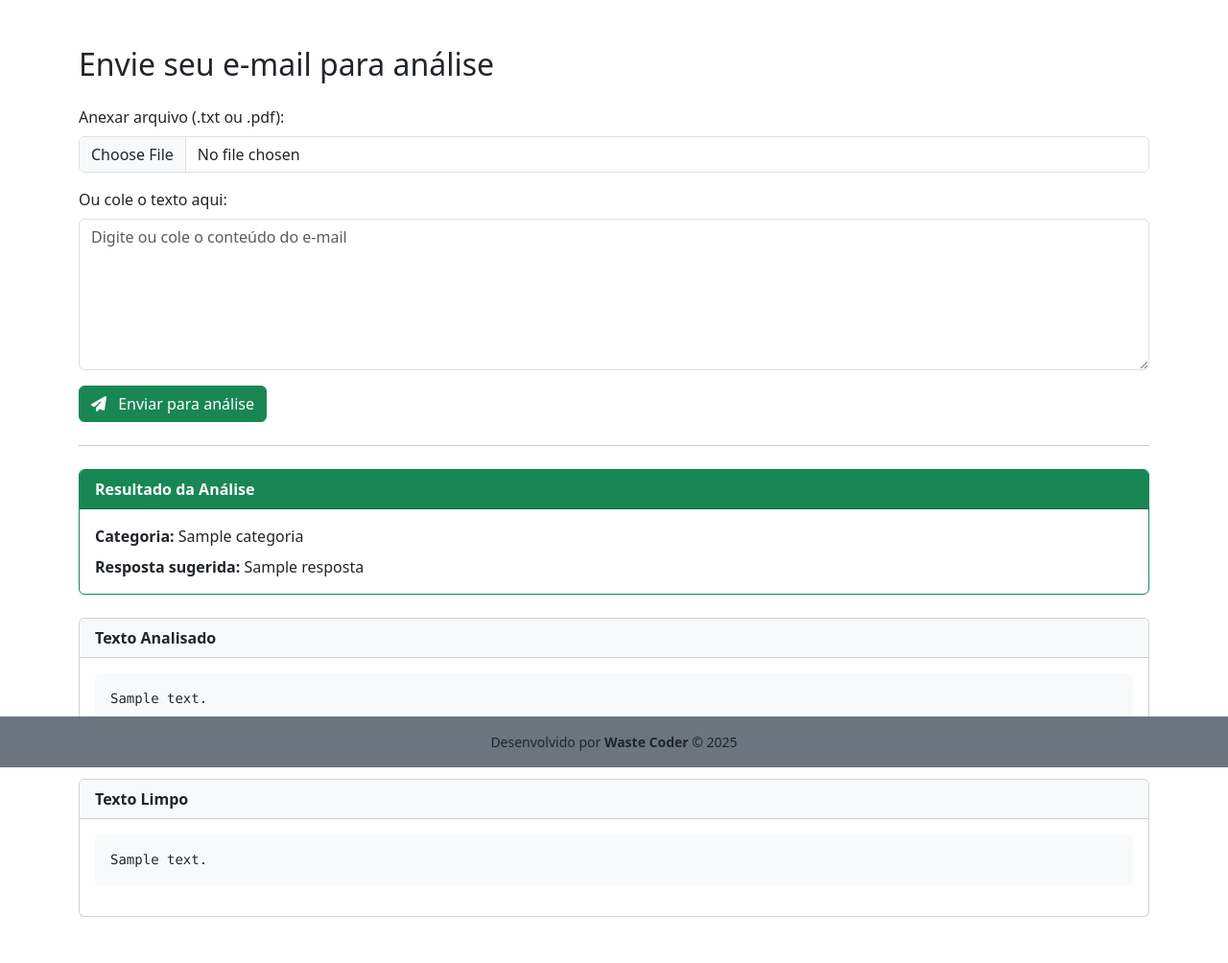
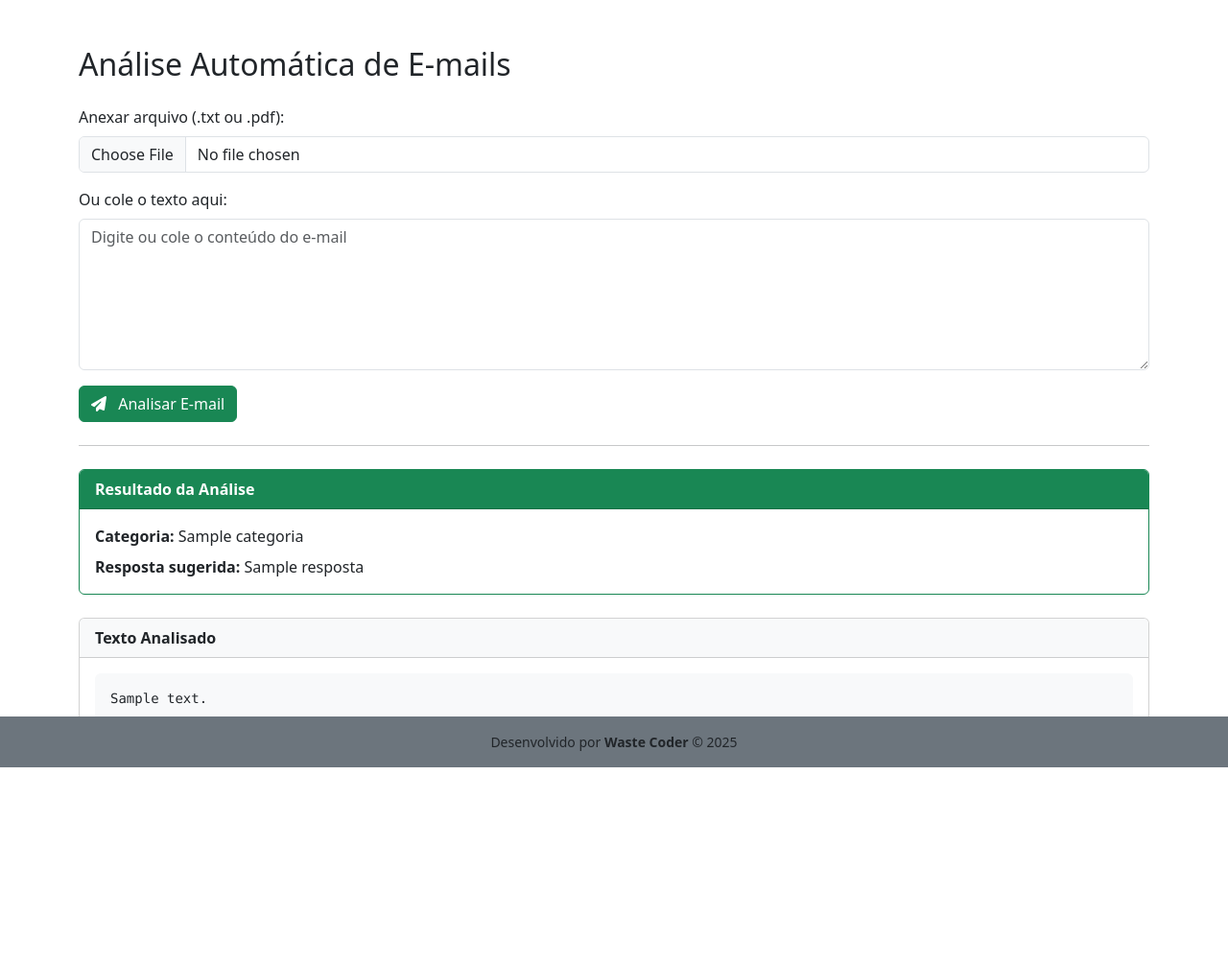
Before and after one commit to wastecoder/python-flask-email-classifier, a Flask app: template templates/email-form.html in a window 1280 px wide. Shown: the whole page at 96% size. After the commit the page ends 800 px from the top, so only its background shows below. Run offline with Flask 3, Linux system fonts and the light colour scheme; the template is opened without the code that fills it: most values are stand-ins (such as "Sample title", 1, 10 or a date in 2020); some libraries are stand-ins or nearby versions.

Commit message:
feat(flask): remove processed text from form result

```diff
--- a/app/routes.py
+++ b/app/routes.py
@@ -29,5 +29,4 @@ def process_email():
         'email-form.html',
         resultado=resultado,
         texto_original=text,
-        texto_preprocessado=texto_limpo
     )
--- a/templates/email-form.html
+++ b/templates/email-form.html
@@ -4,7 +4,7 @@
 {% block content %}
 <div class="container mt-5">
     <h2 class="mb-4">
-        Envie seu e-mail para análise
+        Análise Automática de E-mails
     </h2>
 
     <form method="POST" enctype="multipart/form-data" action="{{ url_for('process_email') }}">
@@ -24,7 +24,7 @@
 
         <button type="submit" class="btn btn-success">
             <i class="fas fa-paper-plane me-2"></i>
-            Enviar para análise
+            Analisar E-mail
         </button>
     </form>
 
@@ -62,17 +62,5 @@
     </div>
     {% endif %}
 
-    {% if texto_preprocessado %}
-    <div class="card mb-5">
-        <div class="card-header bg-light fw-bold">
-            Texto Limpo
-        </div>
-
-        <div class="card-body">
-            <pre class="preformatted bg-light p-3 rounded">{{ texto_preprocessado }}</pre>
-        </div>
-    </div>
-    {% endif %}
-
 </div>
 {% endblock %}
```
